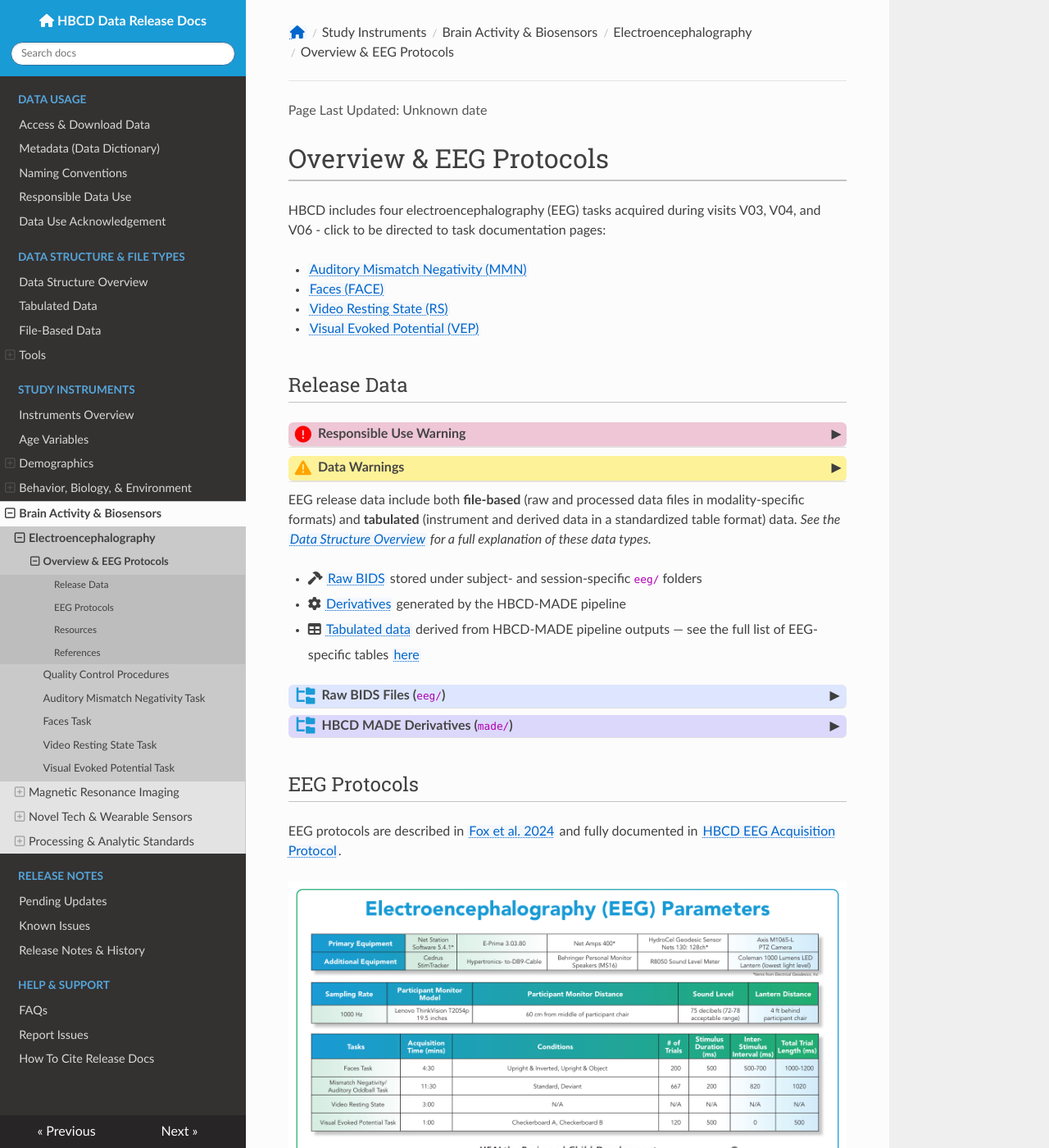
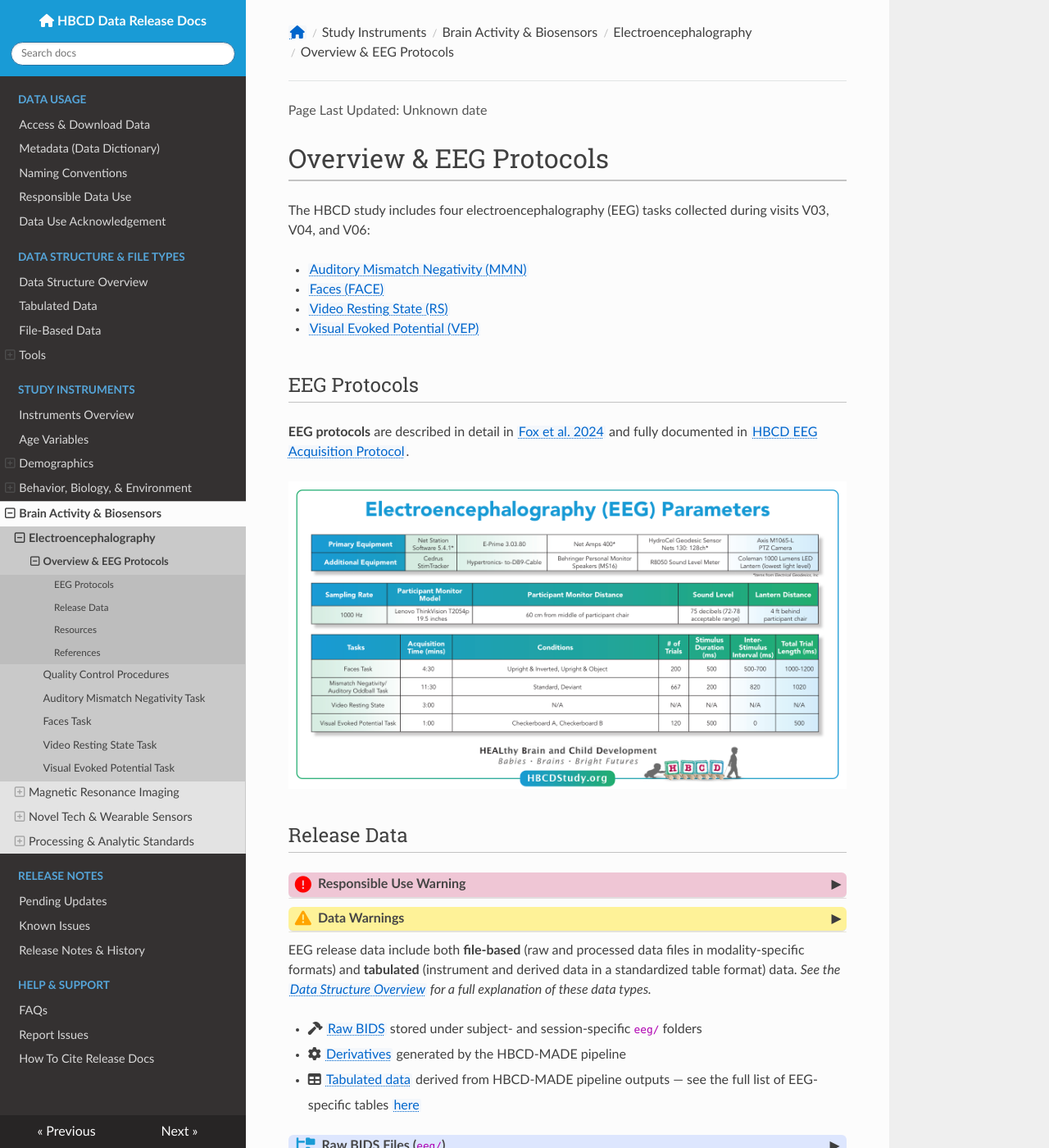
Before and after one commit to nbdc-datahub/hbcd-docs, an MkDocs documentation site: the page built from docs/instruments/eeg/index.md, in a window 1280 px wide and 1400 px high. Shown: the whole window at 82% size. Built offline with MkDocs 1.6.1, drawn with Linux system fonts in a browser that asks for light colours; nearby versions of some CDN libraries.

Commit message:
update eeg overview page bids section (move table info to paragraph) and style data struct overview

```diff
--- a/docs/instruments/eeg/index.md
+++ b/docs/instruments/eeg/index.md
@@ -1,6 +1,6 @@
 # Overview & EEG Protocols
 
-HBCD includes four electroencephalography (EEG) tasks acquired during visits V03, V04, and V06 - click to be directed to task documentation pages:
+The HBCD study includes four electroencephalography (EEG) tasks collected during visits V03, V04, and V06:
 
 <ul>
 <li><a href="mmn" target="_blank">Auditory Mismatch Negativity (MMN)</a></li>
@@ -8,6 +8,12 @@
 <li><a href="videors" target="_blank">Video Resting State (RS)</a></li>
 <li><a href="vep" target="_blank">Visual Evoked Potential (VEP)</a></li>
 </ul>
+
+## EEG Protocols
+
+**EEG protocols** are described in detail in [Fox et al. 2024](https://doi.org/10.1016/j.dcn.2024.101447) and fully documented in [HBCD EEG Acquisition Protocol](https://zenodo.org/records/14795030).
+
+![](images/EEGParams.png)
 
 ## Release Data
 
@@ -24,11 +30,14 @@
 <div class="alert-collapsible-content">
 <p>The HBCD EEG data and EEG preprocessing outputs do not contain any personally identifiable information. It is important to consider that potentially stigmatizing conclusions could emerge from the inappropriate use of the EEG data together with available demographic information or questionnaires. Furthermore, all EEG tasks are all passive at the V03 age range and therefore conclusions should not be drawn about behavioral performance.</p>
 <p>Methodologically, there are a number of best practices for responsible data use that will be included with each file. The first is selecting files that maintain a minimum trial threshold recommendation. For each task, there are three levels of quality control thresholds that can be used: (1) our QC thresholds used to provide feedback to sites on each upload, (2) a 30% trial retention threshold (which we use internally to indicate usability of an EEG recording), and (3) the reliability recommendations for each task.</p>
-<p><li><b>Threshold recommendations by task:</b></li>
+<p><b>Threshold recommendations by task:</b>
+<ul>
 <li>RS - 108 trials</li>
 <li>FACE - 15 trials for each condition of interest</li>
 <li>MMN - 30 trials for each condition of interest</li>
-<li>VEP - 36 trials.</li></p>
+<li>VEP - 36 trials.</li>
+</ul>
+</p>
 <p>An additional consideration for responsible use of the HBCD EEG dataset applies to disproportionate missing data. It is possible that some participant data may be systematically missing from this dataset by virtue of not meeting the QC thresholds. For instance, with infants that are inattentive and prone to fussing out during the EEG recording, more data may be removed from their datasets by our preprocessing scripts. A similar risk holds with participants  who have thick or dense hairstyling and hair texture, which may impact capping success, impedance, and data quality (<a href="https://doi.org/10.1038/s41539-024-00240-y">Adams et al., 2024</a>). The consortium has proactively worked to address this risk by using scheduling procedures that are flexible to participants hairstyling routines and by purchasing 3 long pedestal nets per site in sizes appropriate for the V03, V04, and V06 visits (<a href="https://doi.org/10.1038/s41539-024-00240-y">Adams et al., 2024</a>; <a href="https://doi.org/10.1016/j.dcn.2024.101396">Mlandu et al., 2024</a>). Preliminary analyses indicate that capping quality for visits where the long pedestal net was used have been consistent with capping quality seen for the dataset at large.</p>
 <p>It is important to use these data in a manner which takes into account that physical and neurological differences between groups are not necessarily representative of intrinsic qualities of a given demographic  group. Discussions around data patterns should be sensitive to societal factors. In addition, it is important to note that variation within demographic populations is greater than variation across populations. Demographic markers are categorical proxies that cannot capture or explain the causal mechanisms that may account for evident differences.</p>
 </div>
@@ -73,7 +82,9 @@
   <span class="arrow">▸</span>
 </div>
 <div class="table-collapsible-content">
-<p>The BIDS <code>eeg/</code> folder contains EEG task recordings, recording system and electrode location metadata, and events for each task. <i>See <a href="../../datacuration/file-based-data/#bids-conversion-procedures">BIDS Conversion Procedures</a>.</i></p>
+<p>Each participant’s BIDS <code>eeg/</code> folder contains task-specific EEG recordings (<code>.set</code> and <code>.fdt</code> files), along with channel metadata (<code>*_channels.tsv</code> and <code>*_events.tsv</code>). Electrodes are placed on either the head (<code>acq-eeg</code>) or chest (<code>acq-ecg</code>). Electrode placement information is stored in <code>*_electrodes.tsv</code> files, accompanied by <code>*_coordsystem.json</code> files that define the Cartesian coordinates.</p>
+<p>The <code>sourcedata/</code> subfolder includes impedance measurements (<code>*_impedances.json</code>) used to ensure good electrode contact and task event logs (<code>*_eventlogs.txt</code>) describing stimulus presentation timing.<br>
+<i>See <a href="../../datacuration/file-based-data/#bids-conversion-procedures">BIDS Conversion Procedures</a>.</i></p>
 <pre class="folder-tree">
 hbcd/
 |__ rawdata/
@@ -86,7 +97,7 @@
                 |__sub-<span class="label">&lt;ID&gt;</span>_ses-<span class="label">&lt;V0X&gt;</span>_task-<span class="placeholder">&lt;FACE|MMN|RS|VEP&gt;</span>_acq-<span class="placeholder">&lt;eeg|ecg&gt;</span>_events.tsv <span class="hashtag">(+JSON)</span>
                 |__sub-<span class="label">&lt;ID&gt;</span>_ses-<span class="label">&lt;V0X&gt;</span>_task-<span class="placeholder">&lt;FACE|MMN|RS|VEP&gt;</span>_acq-eeg_eeg.fdt
                 |
-                | <span class="hashtag"># LOCATION OF ELECTRODES:</span>
+                | <span class="hashtag"># ELECTRODE PLACEMENT:</span>
                 |__sub-<span class="label">&lt;ID&gt;</span>_ses-<span class="label">&lt;V0X&gt;</span>_acq-eeg_space-<span class="placeholder">&lt;CapTrak|CTF&gt;</span>_electrodes.tsv
                 |__sub-<span class="label">&lt;ID&gt;</span>_ses-<span class="label">&lt;V0X&gt;</span>_acq-eeg_space-<span class="placeholder">&lt;CapTrak|CTF&gt;</span>_coordsystem.json
                 |
@@ -94,44 +105,6 @@
                     |__ sub-<span class="label">&lt;ID&gt;</span>_ses-<span class="label">&lt;V0X&gt;</span>_acq-eeg_impedances.json
                     |__ sub-<span class="label">&lt;ID&gt;</span>_ses-<span class="label">&lt;V0X&gt;</span>_task-<span class="placeholder">&lt;FACE|MMN|RS|VEP&gt;</span>_acq-eeg_eventlogs.txt
 </pre>
-<i>File Descriptions</i>
-<table class="compact-table-no-vertical-lines" style="width: 100%; border-collapse: collapse; table-layout: fixed;">
-<tbody>
-<tr>
-  <td colspan="2"><strong>Task Acquisition Files</strong></td>
-</tr>
-<tr>
-  <td><code style="margin-left: 15px;">SET</code></td>
-  <td style="word-wrap: break-word; white-space: normal;">Metadata and parameters for the EEG dataset, such as channel locations, sampling rate, and event information.</td>
-</tr>
-<tr>
-  <td><code style="margin-left: 15px;">FDT</code></td>
-  <td style="word-wrap: break-word; white-space: normal;">Field data table files containing EEG data</td>
-</tr>
-<tr>
-  <td colspan="2"><strong>Location of Electrodes</strong></td>
-</tr>
-<tr>
-  <td><code style="margin-left: 15px;">*_electrodes.tsv</code></td>
-  <td style="word-wrap: break-word; white-space: normal;">Specifies the location of electrodes, placed on either the head (<code>acq-eeg</code>) or chest (<code>acq-ecg</code>)</td>
-</tr>
-<tr>
-  <td><code style="margin-left: 15px;">*_coordsystem.json</code></td>
-  <td style="word-wrap: break-word; white-space: normal;">Cartesian coordinates followed by <code>*_electrodes.tsv</code> files</td>
-</tr>
-<tr>
-  <td colspan="2"><strong>Sourcedata</strong></td>
-</tr>
-<tr>
-  <td><code style="margin-left: 15px;">*_impedence.json</code></td>
-  <td style="word-wrap: break-word; white-space: normal;">Impedance values used to ensure good electrode contact</td>
-</tr>
-<tr>
-  <td><code style="margin-left: 15px;">*_eventlogs.txt</code></td>
-  <td style="word-wrap: break-word; white-space: normal;">Task stimuli presentations</td>
-</tr>
-</tbody>
-</table>
 </div>
 
 <div id="made" class="table-banner" onclick="toggleCollapse(this)" style="background-color: #dcd8fb;">
@@ -186,12 +159,6 @@
 </pre>
 </div>
 
-## EEG Protocols
-
-EEG protocols are described in [Fox et al. 2024](https://doi.org/10.1016/j.dcn.2024.101447) and fully documented in [HBCD EEG Acquisition Protocol](https://zenodo.org/records/14795030).
-
-![](images/EEGParams.png)
-
 ## Resources
 - [HBCD EEG Utilities](https://hbcd-eeg-utilities.readthedocs.io/)
 - [HBCD E-Prime Task Manual](https://docs.google.com/document/d/1PghQQpLbxjQavtVlHyIz7JVJxlyKcC4Do8z8j7srdaI/edit?usp=sharing)
```
Also changed, not shown: docs/datacuration/overview.md (+4 -4 lines).
